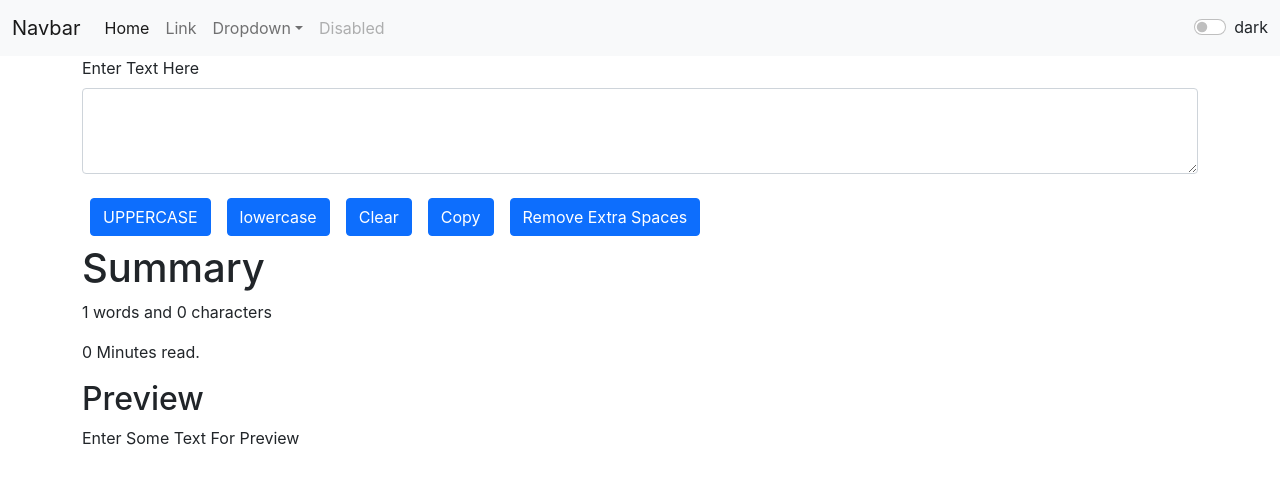
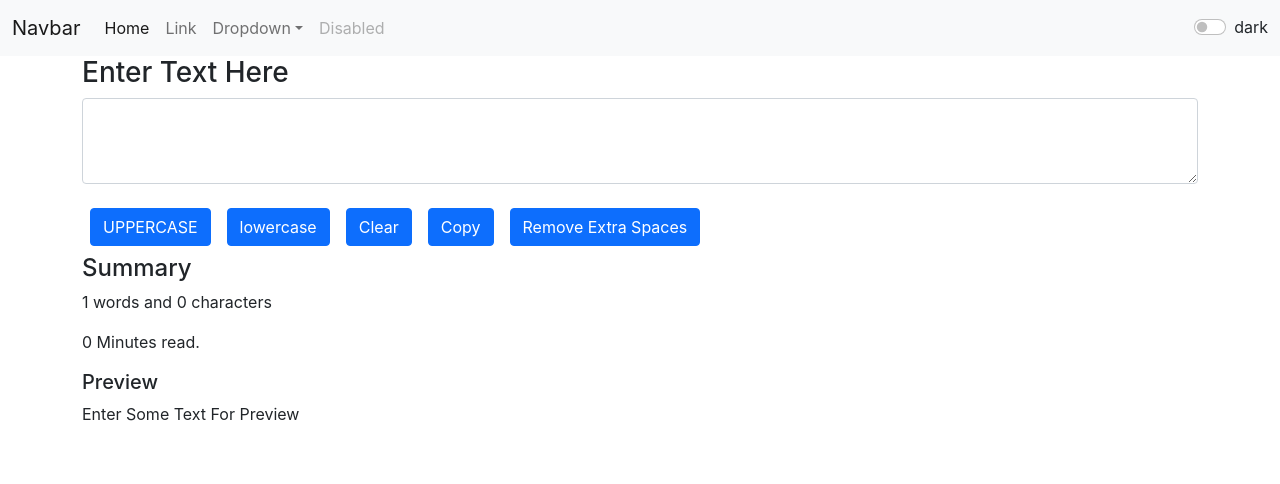
Before and after one commit to Neeraj1005/react-course-learning, a React (Create React App) app: page / in a window 1280 px wide. Shown: the top 484 px of the page. Built offline with nearby package versions, Linux system fonts and the light colour scheme.

Commit message:
Alert component used

```diff
--- a/src/App.js
+++ b/src/App.js
@@ -1,23 +1,39 @@
 import React, {useState} from "react";
+import Alert from "./components/Alert";
 // import About from "./components/About";
 import Form from "./components/Form";
 import Navbar from "./components/Navbar";
 
 function App() {
   const [mode, setMode] = useState('light')
+  const [alert, setAlert] = useState(null)
+
+  const showAlert = (message, type) => {
+    setAlert({
+      msg: message,
+      type: type
+    })
+    setTimeout(() => {
+      setAlert(null)
+    }, 1500);
+  }
+
   const toggleMode = () => {
     if (mode === 'dark') {
       setMode('light')
       document.body.style.backgroundColor = 'white'
+      showAlert('Light Mode Enabled','success')
     } else {
       setMode('dark')
       document.body.style.backgroundColor = '#30304c'
+      showAlert('Dark Mode Enabled','success')
     }
   }
   return (
     <>
       <Navbar mode={mode} toggleMode={toggleMode} />
-      <Form mode={mode} />
+      <Alert alert={alert} />
+      <Form mode={mode} showAlert={showAlert} />
       {/* <About /> */}
     </>
   );
--- /dev/null
+++ b/src/components/Alert.js
@@ -0,0 +1,15 @@
+import React from "react";
+
+export default function Alert(props) {
+    const captalize = (word) => {
+        const lower = word.toLowerCase();
+        return lower.charAt(0).toUpperCase() + lower.slice(1);
+    }
+  return (
+    props.alert && (
+      <div className={`alert alert-${props.alert.type} alert-dismissible fade show`} role="alert">
+        <strong>{captalize(props.alert.type)}:</strong> {props.alert.msg}
+      </div>
+    )
+  );
+}
--- a/src/components/Form.js
+++ b/src/components/Form.js
@@ -11,18 +11,20 @@ export default function Form(props) {
     const copyText = document.getElementById("texareaBox");
     copyText.select();
     navigator.clipboard.writeText(copyText.value);
+    props.showAlert('Text Copied','success')
   };
 
   const removeExtraSpaces = () => {
     const newText = text.split(/[ ]+/)
     setText(newText.join(" "))
+    props.showAlert('Extra Spaced Removed','success')
   }
   return (
     <div className="container">
       <div className="mb-3">
-        <label htmlFor="texareaBox" className={`form-label text-${props.mode === 'light' ? 'gray' : 'white'}`}>
+        <h3 htmlFor="texareaBox" className={`form-label text-${props.mode === 'light' ? 'gray' : 'white'}`}>
           Enter Text Here
-        </label>
+        </h3>
         <textarea
           className="form-control"
           value={text}
@@ -35,21 +37,30 @@ export default function Form(props) {
         <button
           type="submit"
           className="btn btn-primary m-2"
-          onClick={() => setText(text.toUpperCase())}
+          onClick={() => {
+            setText(text.toUpperCase())
+            props.showAlert('CONVERTED To UPPERCASE','info')
+          }}
         >
           UPPERCASE
         </button>
         <button
           type="submit"
           className="btn btn-primary m-2"
-          onClick={() => setText(text.toLowerCase())}
+          onClick={() => {
+            setText(text.toLowerCase())
+            props.showAlert('converted to lowercase','info')
+          }}
         >
           lowercase
         </button>
         <button
           type="submit"
           className="btn btn-primary m-2"
-          onClick={() => setText("")}
+          onClick={() => {
+            setText("")
+            props.showAlert('cleared','warning')
+          }}
         >
           Clear
         </button>
@@ -70,12 +81,12 @@ export default function Form(props) {
       </div>
 
       <div className={`text-${props.mode === 'light' ? 'gray' : 'white'}`}>
-        <h1>Summary</h1>
+        <h4>Summary</h4>
         <p>
           {text.split(" ").length} words and {text.length} characters
         </p>
         <p>{Math.floor(0.008 * text.split(" ").length)} Minutes read.</p>
-        <h2>Preview</h2>
+        <h5>Preview</h5>
         <p>{text.length > 0 ? text : 'Enter Some Text For Preview'}</p>
       </div>
     </div>
```
